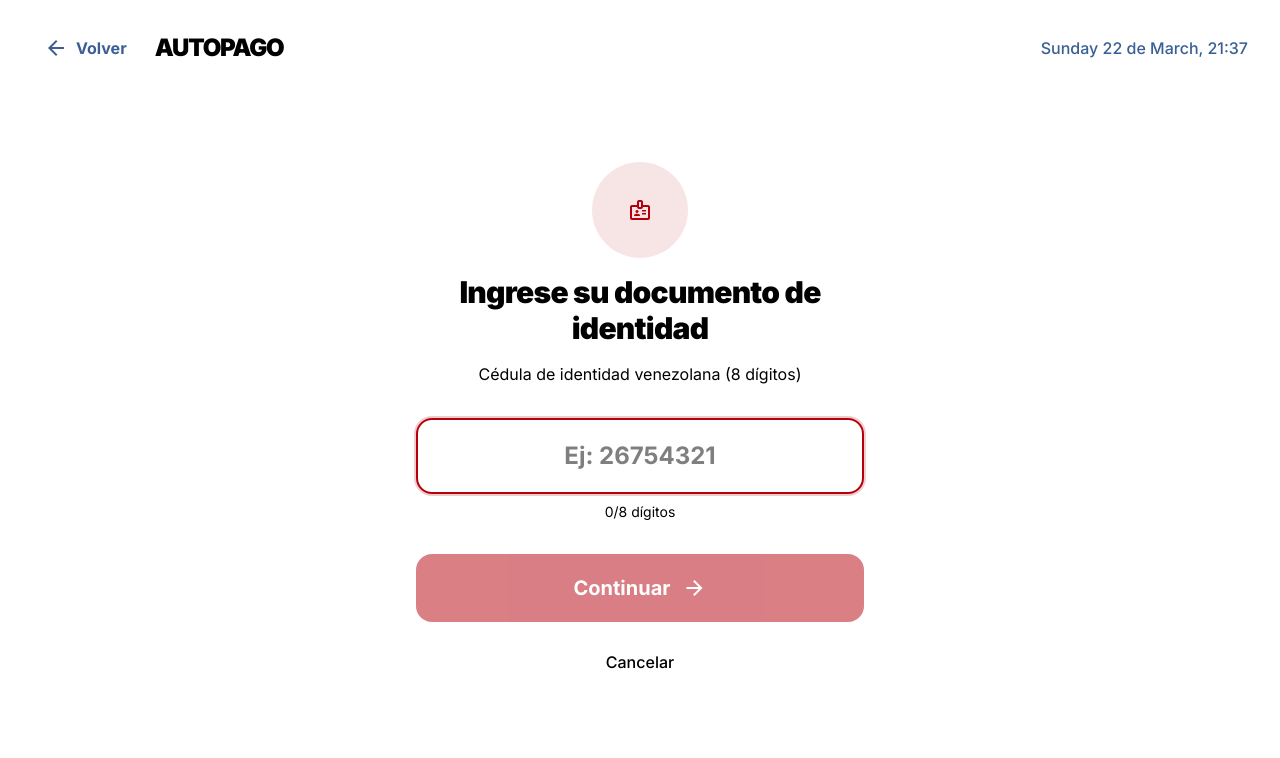
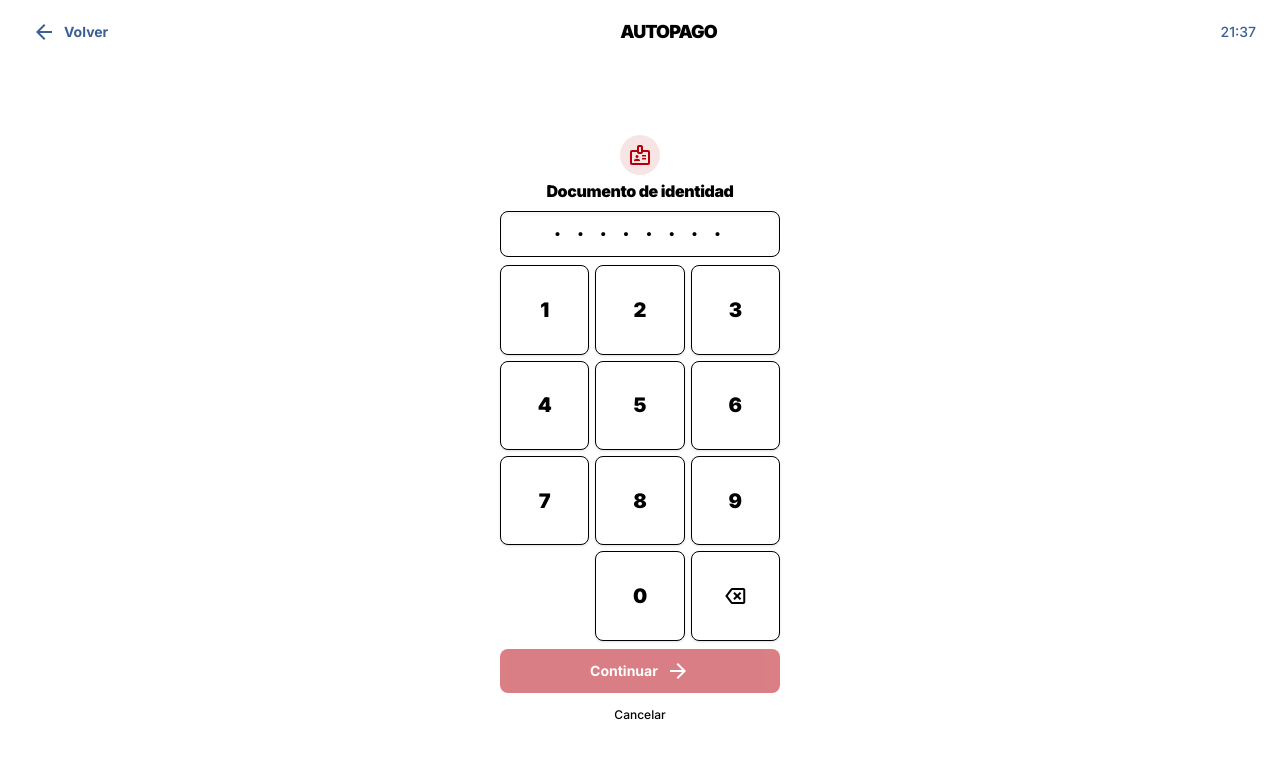
Before and after one commit to guachinit2/sistema_autopago_cm, a React (Vite) app in the folder apps/frontend/: page /kiosk/id in a window 1280 px wide. Shown: the top 758 px of the page. Built offline with nearby package versions, Linux system fonts and the light colour scheme; no server answers.

Commit message:
Creacion de tecaldo numerico simulado para ignreso de documento de identidad

```diff
--- a/apps/frontend/src/pages/kiosk/IdInputPage.tsx
+++ b/apps/frontend/src/pages/kiosk/IdInputPage.tsx
@@ -6,8 +6,20 @@ import { createCart } from '../../services/cartService';
 import { playScanBeep } from '../../utils/beep';
 import { format } from 'date-fns';
 
+const MIN_DIGITS = 7;
 const MAX_DIGITS = 8;
-const VALID_DOCUMENT_LENGTH = 8;
+
+function NumKey({ digit, onClick }: { digit: string; onClick: () => void }) {
+  return (
+    <button
+      type="button"
+      onClick={onClick}
+      className="w-full aspect-square min-h-[36px] rounded-lg bg-white border border-surface-container-high shadow-sm hover:bg-surface-container-low hover:border-primary/30 active:scale-95 transition-all flex items-center justify-center text-xl font-black text-on-background"
+    >
+      {digit}
+    </button>
+  );
+}
 
 export function IdInputPage() {
   const navigate = useNavigate();
@@ -17,20 +29,25 @@ export function IdInputPage() {
   const [error, setError] = useState<string | null>(null);
   const [isStarting, setIsStarting] = useState(false);
 
-  const isValid = documentId.length === VALID_DOCUMENT_LENGTH && /^\d+$/.test(documentId);
+  const isValid =
+    documentId.length >= MIN_DIGITS &&
+    documentId.length <= MAX_DIGITS &&
+    /^\d+$/.test(documentId);
 
-  const handleInputChange = (e: React.ChangeEvent<HTMLInputElement>) => {
-    const value = e.target.value.replace(/\D/g, '').slice(0, MAX_DIGITS);
-    setDocumentId(value);
+  const handleKeyPress = (digit: string) => {
+    if (documentId.length < MAX_DIGITS) {
+      setDocumentId((prev) => prev + digit);
+      setError(null);
+    }
+  };
+
+  const handleBackspace = () => {
+    setDocumentId((prev) => prev.slice(0, -1));
     setError(null);
   };
 
   const handleContinue = async () => {
     if (!isValid || isStarting) return;
-    if (documentId.length !== VALID_DOCUMENT_LENGTH) {
-      setError('Ingrese los 8 dígitos de su cédula de identidad');
-      return;
-    }
 
     setIsStarting(true);
     setError(null);
@@ -51,92 +68,95 @@ export function IdInputPage() {
   };
 
   return (
-    <div className="min-h-screen flex flex-col bg-background text-on-background">
-      <header className="w-full top-0 bg-background z-50">
-        <div className="flex justify-between items-center w-full px-8 py-6 max-w-screen-2xl mx-auto">
-          <div className="flex items-center gap-4">
+    <div className="h-screen flex flex-col bg-background text-on-background overflow-hidden">
+      <header className="flex-shrink-0 px-6 py-3 flex justify-between items-center">
         <button
           onClick={handleBack}
-              className="flex items-center gap-2 text-secondary font-bold hover:bg-surface-container-low transition-colors p-3 rounded-xl"
+          className="flex items-center gap-2 text-secondary font-bold hover:bg-surface-container-low transition-colors p-2 rounded-lg text-sm"
         >
-              <span className="material-symbols-outlined">arrow_back</span>
+          <span className="material-symbols-outlined text-xl">arrow_back</span>
           Volver
         </button>
-            <h1 className="font-black tracking-tighter uppercase text-2xl text-on-background">
+        <h1 className="font-black tracking-tighter uppercase text-lg text-on-background">
           Autopago
         </h1>
-          </div>
-          <div className="text-secondary font-medium">
-            {format(new Date(), "EEEE d 'de' MMMM, HH:mm")}
-          </div>
-        </div>
+        <span className="text-secondary text-sm font-medium">
+          {format(new Date(), 'HH:mm')}
+        </span>
       </header>
 
-      <main className="flex-grow flex flex-col items-center justify-center max-w-screen-2xl mx-auto w-full px-8 pb-12">
-        <div className="w-full max-w-md space-y-8">
-          <div className="text-center space-y-4">
-            <div className="inline-flex items-center justify-center w-24 h-24 rounded-full bg-primary/10">
+      <main className="flex-1 flex items-center justify-center min-h-0 px-3 py-1">
+        <div className="w-full max-w-[280px] space-y-2">
+          <div className="text-center">
+            <div className="inline-flex items-center justify-center w-10 h-10 rounded-full bg-primary/10 mb-1">
               <span
-                className="material-symbols-outlined text-primary text-5xl"
+                className="material-symbols-outlined text-primary text-2xl"
                 style={{ fontVariationSettings: "'wght' 400" }}
               >
                 badge
               </span>
             </div>
-            <h2 className="text-3xl font-black text-on-background tracking-tight">
-              Ingrese su documento de identidad
+            <h2 className="text-base font-black text-on-background tracking-tight">
+              Documento de identidad
             </h2>
-            <p className="text-on-surface-variant">
-              Cédula de identidad venezolana (8 dígitos)
+          </div>
+
+          <div className="px-3 py-2 bg-white border border-surface-container-high rounded-lg shadow-inner">
+            <p className="text-center text-xl font-black tracking-[0.25em] text-on-background tabular-nums">
+              {documentId || '· · · · · · · ·'}
             </p>
           </div>
 
-          <div className="space-y-2">
-            <input
-              type="text"
-              inputMode="numeric"
-              pattern="\d*"
-              maxLength={MAX_DIGITS}
-              value={documentId}
-              onChange={handleInputChange}
-              placeholder="Ej: 26754321"
-              className="w-full px-6 py-5 text-2xl font-bold text-center bg-white border-2 border-surface-container-high rounded-2xl focus:outline-none focus:border-primary focus:ring-2 focus:ring-primary/20"
-              aria-label="Documento de identidad"
-              autoFocus
-            />
-            <p className="text-sm text-on-surface-variant text-center">
-              {documentId.length}/{MAX_DIGITS} dígitos
-            </p>
+          <div className="grid grid-cols-3 gap-1.5">
+            <NumKey digit="1" onClick={() => handleKeyPress('1')} />
+            <NumKey digit="2" onClick={() => handleKeyPress('2')} />
+            <NumKey digit="3" onClick={() => handleKeyPress('3')} />
+            <NumKey digit="4" onClick={() => handleKeyPress('4')} />
+            <NumKey digit="5" onClick={() => handleKeyPress('5')} />
+            <NumKey digit="6" onClick={() => handleKeyPress('6')} />
+            <NumKey digit="7" onClick={() => handleKeyPress('7')} />
+            <NumKey digit="8" onClick={() => handleKeyPress('8')} />
+            <NumKey digit="9" onClick={() => handleKeyPress('9')} />
+            <div />
+            <NumKey digit="0" onClick={() => handleKeyPress('0')} />
+            <button
+              type="button"
+              onClick={handleBackspace}
+              className="w-full aspect-square min-h-[36px] rounded-lg bg-surface-container-high hover:bg-red-100 border border-surface-container-high shadow-sm active:scale-95 transition-all flex items-center justify-center"
+            >
+              <span className="material-symbols-outlined text-xl text-on-surface">
+                backspace
+              </span>
+            </button>
           </div>
 
-          {error && (
-            <div className="px-4 py-3 bg-red-100 text-red-800 rounded-xl text-sm font-medium">
-              {error}
-            </div>
-          )}
-
-          <div className="flex flex-col gap-4">
           <button
             onClick={handleContinue}
             disabled={!isValid || isStarting}
-              className="w-full py-5 bg-primary hover:bg-primary-container disabled:opacity-50 disabled:cursor-not-allowed text-white text-xl font-bold rounded-2xl transition-colors flex items-center justify-center gap-3"
+            className="w-full py-2.5 bg-primary hover:bg-primary-container disabled:opacity-50 disabled:cursor-not-allowed text-white font-bold rounded-lg transition-colors flex items-center justify-center gap-2 text-sm"
           >
             {isStarting ? (
               'Creando carrito...'
             ) : (
               <>
                 Continuar
-                  <span className="material-symbols-outlined">arrow_forward</span>
+                <span className="material-symbols-outlined text-base">arrow_forward</span>
               </>
             )}
           </button>
+
+          {error && (
+            <div className="px-2 py-1.5 bg-red-100 text-red-800 rounded text-xs font-medium">
+              {error}
+            </div>
+          )}
+
           <button
             onClick={handleBack}
-              className="w-full py-3 text-on-surface-variant font-medium hover:bg-surface-container-low rounded-xl transition-colors"
+            className="w-full py-1.5 text-on-surface-variant font-medium hover:bg-surface-container-low rounded-lg transition-colors text-xs"
           >
             Cancelar
           </button>
-          </div>
         </div>
       </main>
     </div>
```
Lines whose indentation alone changed are shown as unchanged.
